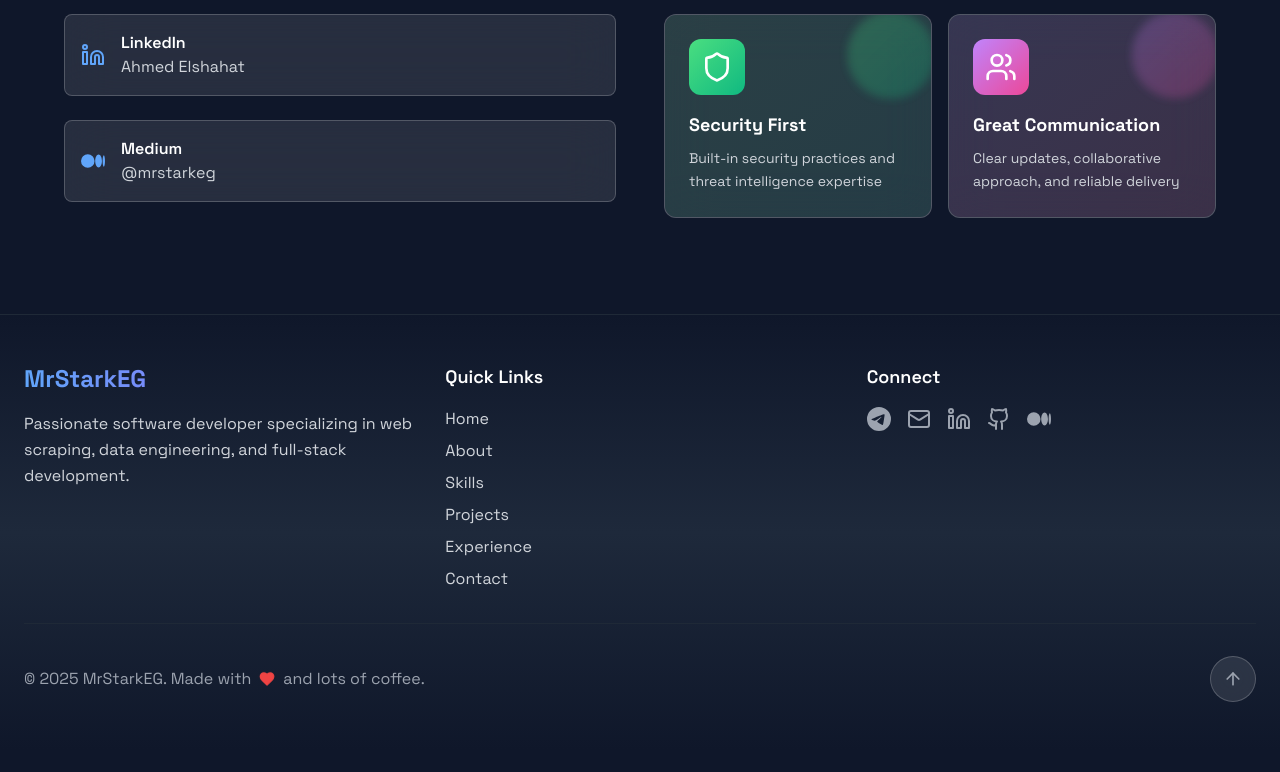
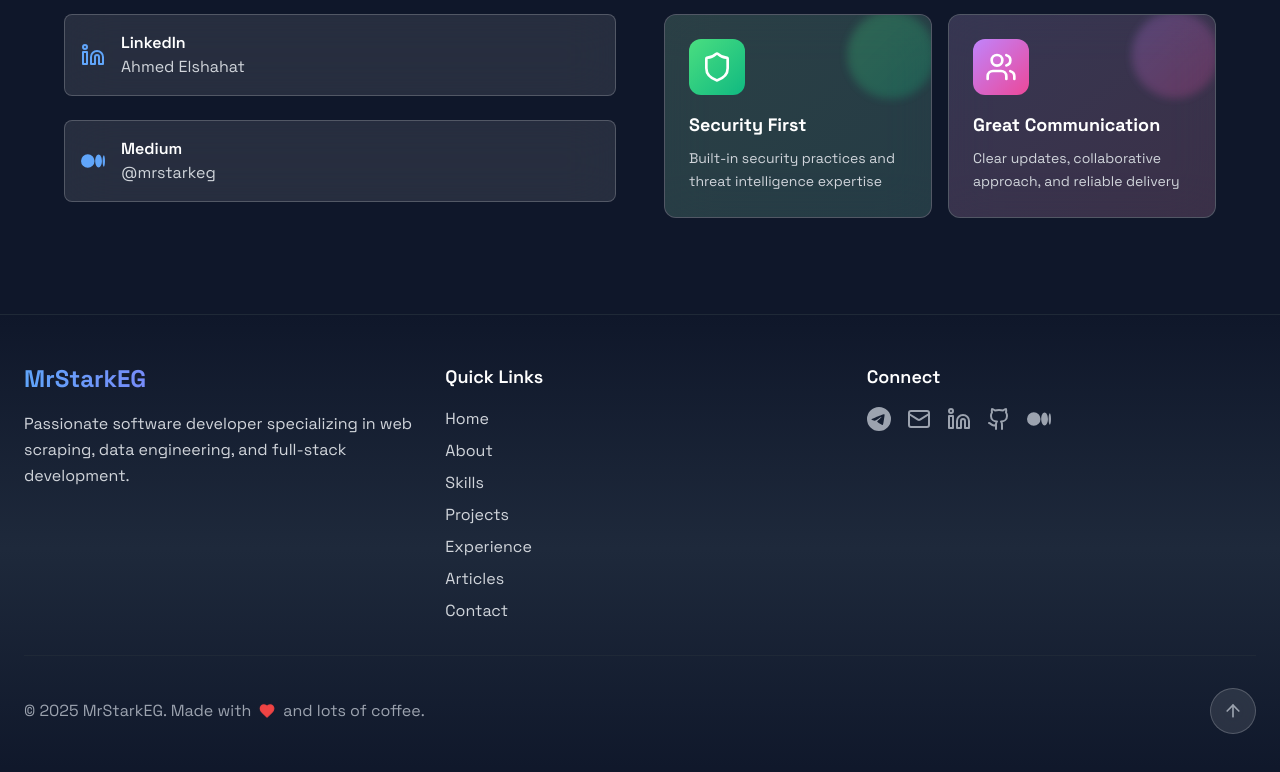
Before and after one commit to MrStarkEG/Portfolio, a Next.js app in the folder frontend/: page / in a window 1280 px wide. Shown: the part 9918-10690 px from the top of the page. Before the commit the page ends 10668 px from the top, so only its background shows below. Built offline with nearby package versions, Linux system fonts and the light colour scheme.

Commit message:
fix: added the Articles to the footer quick links

```diff
--- a/frontend/src/components/Footer.tsx
+++ b/frontend/src/components/Footer.tsx
@@ -35,7 +35,7 @@ export default function Footer() {
           >
             <h4 className="text-lg font-semibold text-white mb-4">Quick Links</h4>
             <ul className="space-y-2">
-              {['Home', 'About', 'Skills', 'Projects', 'Experience', 'Contact'].map((item) => (
+              {['Home', 'About', 'Skills', 'Projects', 'Experience', 'Articles', 'Contact'].map((item) => (
                 <li key={item}>
                   <a
                     href={`#${item.toLowerCase()}`}
```
